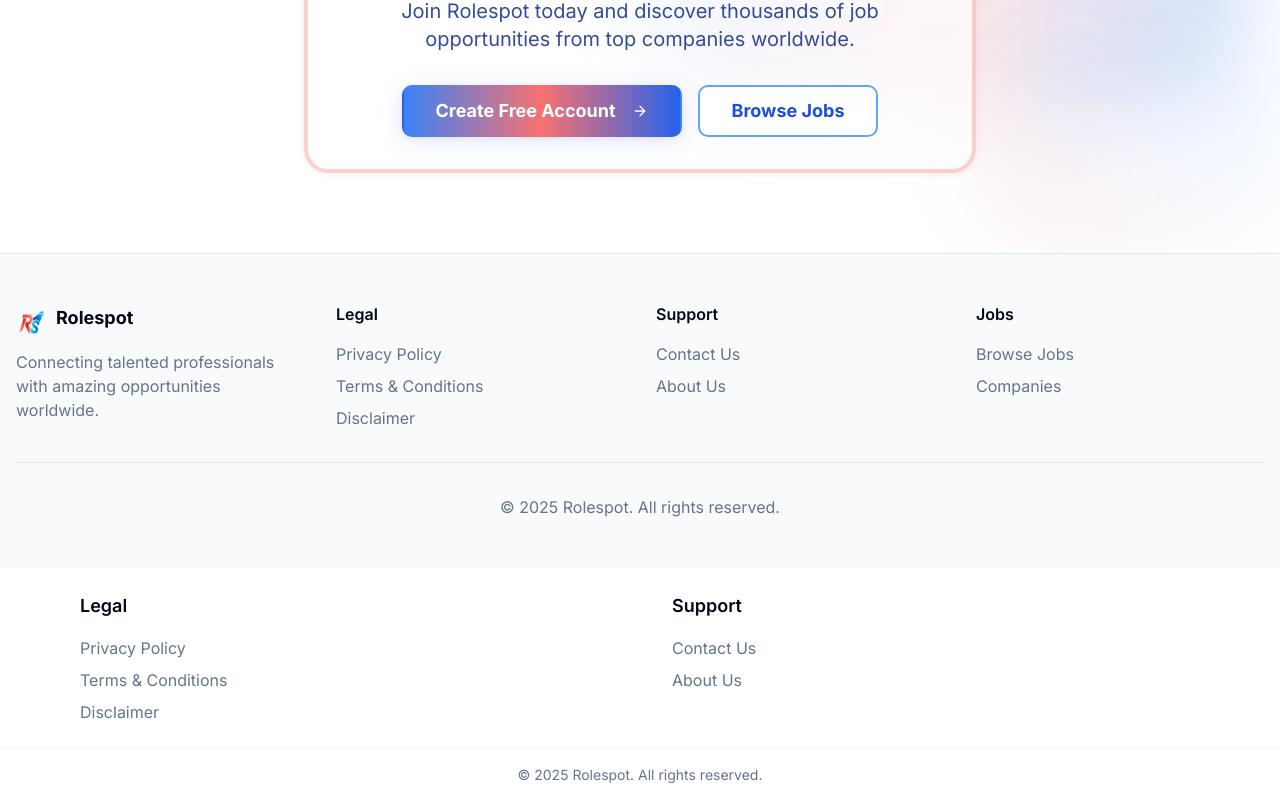
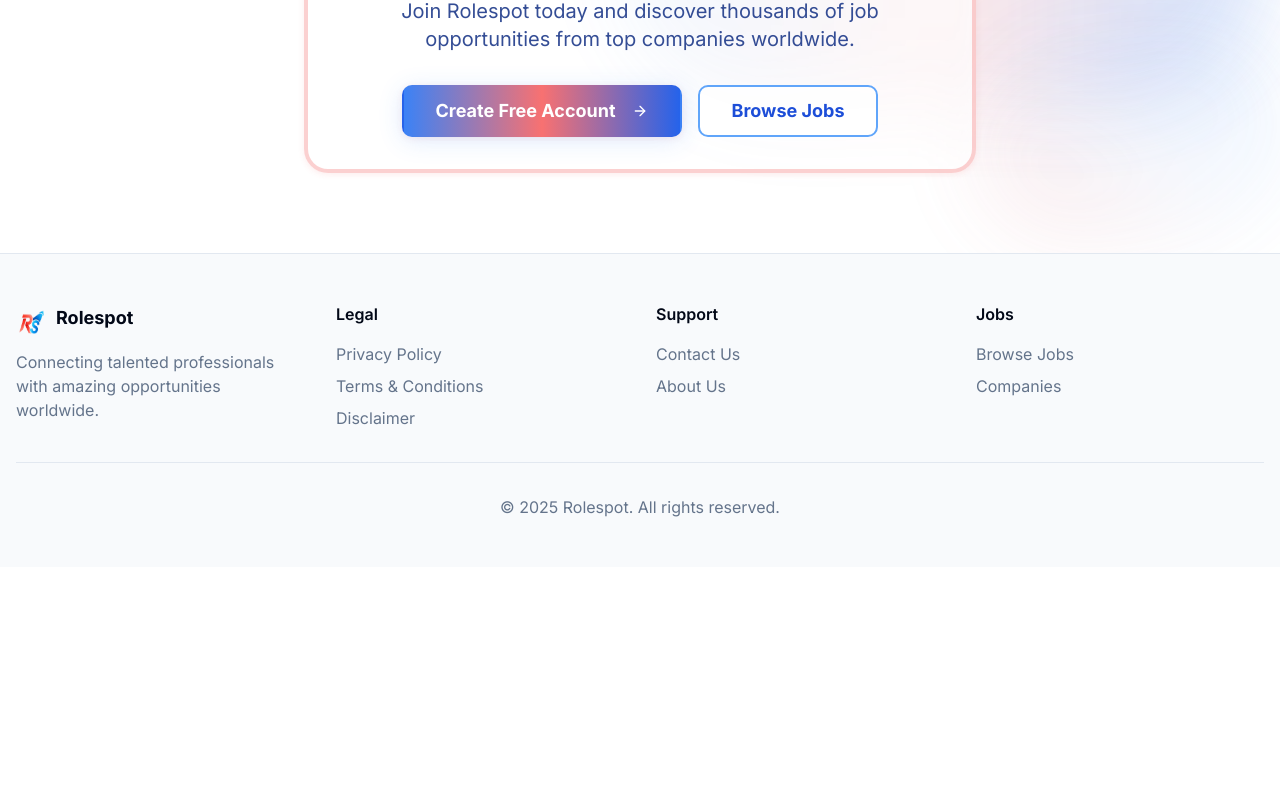
Before and after one commit to jujutsu-29/job_board, a Next.js app: page / in a window 1280 px wide. Shown: the part 2066-2867 px from the top of the page. After the commit the page ends 2633 px from the top, so only its background shows below. Built offline with nearby package versions, Linux system fonts and the light colour scheme; no server answers.

Commit message:
removed legal section

```diff
--- a/app/page.tsx
+++ b/app/page.tsx
@@ -8,7 +8,6 @@ import CTA from "@/components/CTA";
 import Footer from "@/components/Footer";
 import Header from "@/components/Header";
 import { BottomTabBar } from "@/components/BottomTabBar";
-import Legal from "@/components/Legal";
 
 export default function LandingPage() {
 
@@ -56,7 +55,7 @@ export default function LandingPage() {
       {/* Footer */}
       <Footer />
 
-      <Legal />
+      {/* <Legal /> */}
 
       <BottomTabBar />
       {/* Animations */}
--- a/components/Legal.tsx
+++ /dev/null
@@ -1,69 +0,0 @@
-import Link from "next/link";
-
-export default function Legal() {
-  return (
-    <div className="w-full bg-background border-t border-muted">
-      <div className="max-w-6xl mx-auto flex flex-col sm:flex-row sm:justify-between gap-8 sm:gap-16 px-4 py-6">
-
-        {/* Legal Section */}
-        <div className="flex-1">
-          <h3 className="font-semibold mb-4 text-lg text-foreground">Legal</h3>
-          <ul className="space-y-2 text-muted-foreground">
-            <li>
-              <Link
-                href="/privacy"
-                className="hover:text-primary transition-colors duration-200"
-              >
-                Privacy Policy
-              </Link>
-            </li>
-            <li>
-              <Link
-                href="/terms"
-                className="hover:text-primary transition-colors duration-200"
-              >
-                Terms & Conditions
-              </Link>
-            </li>
-            <li>
-              <Link
-                href="/disclaimer"
-                className="hover:text-primary transition-colors duration-200"
-              >
-                Disclaimer
-              </Link>
-            </li>
-          </ul>
-        </div>
-
-        {/* Support Section */}
-        <div className="flex-1">
-          <h3 className="font-semibold mb-4 text-lg text-foreground">Support</h3>
-          <ul className="space-y-2 text-muted-foreground">
-            <li>
-              <Link
-                href="/contact"
-                className="hover:text-primary transition-colors duration-200"
-              >
-                Contact Us
-              </Link>
-            </li>
-            <li>
-              <Link
-                href="/about"
-                className="hover:text-primary transition-colors duration-200"
-              >
-                About Us
-              </Link>
-            </li>
-          </ul>
-        </div>
-      </div>
-
-      {/* Footer bottom note */}
-      <div className="border-t border-muted text-center py-4 text-sm text-muted-foreground">
-        © 2025 Rolespot. All rights reserved.
-      </div>
-    </div>
-  );
-}
--- a/lib/utils.ts
+++ b/lib/utils.ts
@@ -62,7 +62,7 @@ export async function isAdminFunction() {
 
 export const locationOptions = [
   "Remote", "Pune", "Nashik", "Mumbai",
-  "Bengaluru", "New Delhi", "Noida", "Gurugram", "Chennai", "Hyderabad"
+  "Bengaluru", "New Delhi", "Noida", "Gurugram", "Chennai", "Hyderabad", "Kolkata", "All Over India"
 ];
 
 export const jobTypes = [
```
